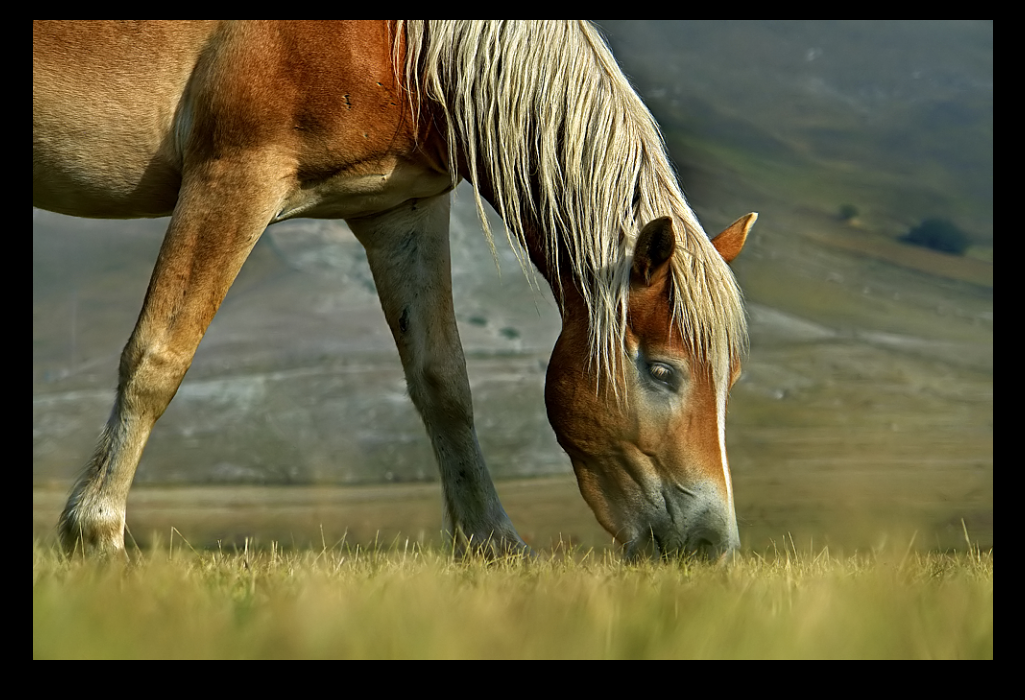
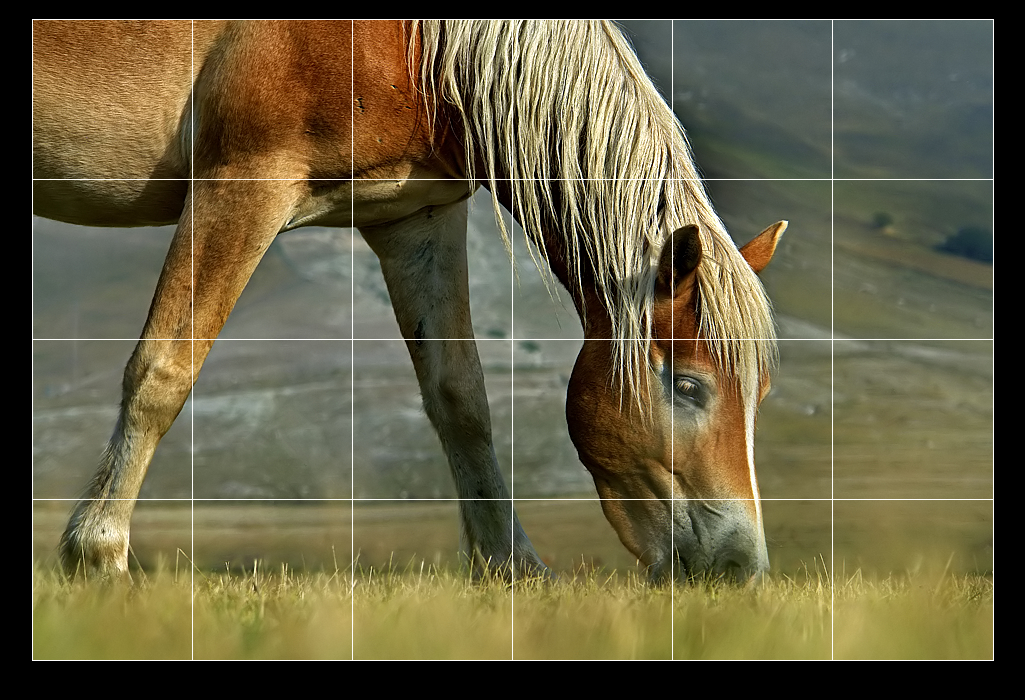
Before and after one commit to gustaff-weldon/puzzle, a plain HTML site: page index.html in a window 1280 px wide. Shown: the whole page, without its empty margins (127-1152 px from the left). Drawn offline with Linux system fonts and the light colour scheme.

Commit message:
Added splitting image into puzzle chunks.

```diff
--- a/app/controller/game.js
+++ b/app/controller/game.js
@@ -5,11 +5,35 @@ PZ.Game  = function() {
 }
 
 PZ.Game.prototype.start = function() {
-    this.view = new PZ.view.Board({
-        controller : this,
-        photoPath  : './app/assets/test.jpg'
-    });
     util.log("Game started");
+    this.view = new PZ.view.Board(this);
+
+    var pieces = this.calculatePieces(960, 640, 6, 4);
+    util.log("Pieces", pieces);
+    this.view.setPhoto('./app/assets/test.jpg', pieces);
 }
 
+PZ.Game.prototype.calculatePieces = function(photoWidth, photoHeight, countX, countY) {
+    var pieceWidth = photoWidth / countX;
+    var pieceHeight = photoHeight / countY;
+
+    var pieces = [], piece = null, offsetX, offsetY;
+    for (var y = 0; y < countY; y++) {
+        for (var x = 0; x < countX; x++) {
+            piece = {
+                x: x,
+                y: y,
+                width: pieceWidth,
+                height: pieceHeight,
+                posX: x * pieceWidth,
+                posY: y * pieceHeight,
+            }
+            pieces.push(piece);
+        }
+    }
+
+    return pieces;
+}
+
+
 new PZ.Game().start();
--- a/app/view/board.js
+++ b/app/view/board.js
@@ -1,11 +1,10 @@
 namespace("PZ.view");
 
-PZ.view.Board = function(config) {
-    this.controller = config.controller; //remove coupling, just register listener on events?
+PZ.view.Board = function(controller) {
+    this.controller = controller; //remove coupling, just register listener on events?
     this.boardEl = null;
 
     this.init();
-    this.setPhoto(config.photoPath);
 };
 
 PZ.view.Board.prototype = {
@@ -16,12 +15,39 @@ PZ.view.Board.prototype = {
         this.boardEl = boardDiv;
     },
 
-    setPhoto: function(path) {
+    setPhoto: function(photoPath, pieces) {
+        //this image shou
         var img = document.createElement("img");
-        img.setAttribute('src', path);
+        img.setAttribute('src', photoPath);
 
         this.boardEl.innerHTML = "";
         this.boardEl.appendChild(img);
+
+        if (pieces) {
+            this.buildPuzzle(photoPath, pieces);
+        }
+    },
+
+    buildPuzzle: function(photoPath, pieces) {
+        //TODO use DocumentFragment
+        var l = pieces.length, piece, pieceEl;
+        for (var i = 0; i < l; i++) {
+            piece = pieces[i];
+            pieceEl = document.createElement("div");
+            pieceEl.className = "puzzle-piece "
+                + "p" + piece.x + piece.y;
+            pieceEl.style.width = piece.width + "px";
+            pieceEl.style.height = piece.height + "px";
+            pieceEl.style.left = piece.posX + "px";
+            pieceEl.style.top = piece.posY + "px";
+
+            pieceEl.style.backgroundImage = "url(" + photoPath + ")";
+             pieceEl.style.backgroundPosition =
+                " -" + piece.posX + "px"
+                + " -" + piece.posY + "px";
+
+            this.boardEl.appendChild(pieceEl);
+        }
     }
 };
 PZ.view.Board.prototype.constructor = PZ.view.Board;
--- a/css/main.css
+++ b/css/main.css
@@ -38,8 +38,15 @@ body {
 .puzzle-board {
     max-width: 960px;
     margin: 20px auto;
+    position: relative;
 }
 
 .puzzle-board img {
     max-width: 100%;
 }
+
+.puzzle-piece {
+    position: absolute;
+    outline: 1px solid white;
+    background: transparent none no-repeat;
+}
```
